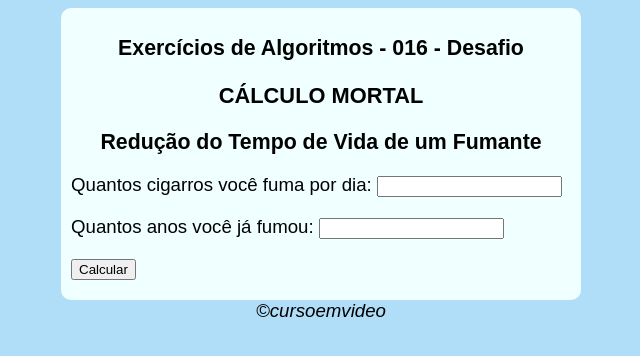
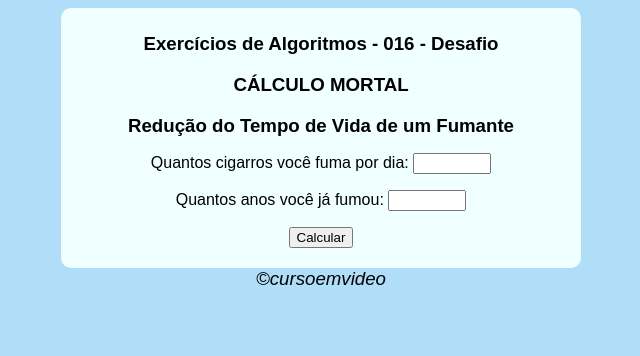
Before and after one commit to BrunaBaria/JavaScript, a plain HTML site: page Curso JavaScript/Exercícios Algorítmos/Ex.016 - [DESAFIO] Tempo de Vida de um Fumante/ex.016.al.desafio.html in a window 1280 px wide. Shown: the whole page, without its empty margins (319-959 px from the left). Drawn offline with Linux system fonts and the light colour scheme.

Commit message:
update ex.016

```diff
--- a/Curso JavaScript/Exercícios Algorítmos/Ex.016 - [DESAFIO] Tempo de Vida de um Fumante/ex.016.al.desafio.html
+++ b/Curso JavaScript/Exercícios Algorítmos/Ex.016 - [DESAFIO] Tempo de Vida de um Fumante/ex.016.al.desafio.html
@@ -15,10 +15,10 @@
         <h1>Redução do Tempo de Vida de um Fumante</h1>
   <div>
     <p>
-        Quantos cigarros você fuma por dia: <input type="number" id="cigarrosInput">
+        Quantos cigarros você fuma por dia: <input type="number" id="cigarrosInput" min="0">
       </p>
       <p>
-        Quantos anos você já fumou: <input type="number" id="anosInput">
+        Quantos anos você já fumou: <input type="number" id="anosInput" min="0">
       </p>
         <button onclick="calcularReducao()">Calcular</button>
   </div>
--- a/Curso JavaScript/Exercícios Algorítmos/Ex.016 - [DESAFIO] Tempo de Vida de um Fumante/style.ex.016.css
+++ b/Curso JavaScript/Exercícios Algorítmos/Ex.016 - [DESAFIO] Tempo de Vida de um Fumante/style.ex.016.css
@@ -3,7 +3,7 @@ body{
     font: normal 14pt arial;
 }
 h1{
-    font:bolder 16pt arial;
+    font:bolder 14pt arial;
     text-align: center;
 }
 h3{
@@ -15,6 +15,8 @@ section{
     border-radius: 10px;
     width: 500px;
     margin: auto;
+    font: normal 12pt arial;
+    text-align: center;
 }
 footer{
     margin-top: 10px;
@@ -22,8 +24,10 @@ footer{
     font-style: italic;
     text-align: center;
 }
-div{
+div#resultadoReducao{
     margin-top: 10px;
     font: normal 12pt;
-    margin: center;
 }
+input{
+    width: 70px;
+}
```
